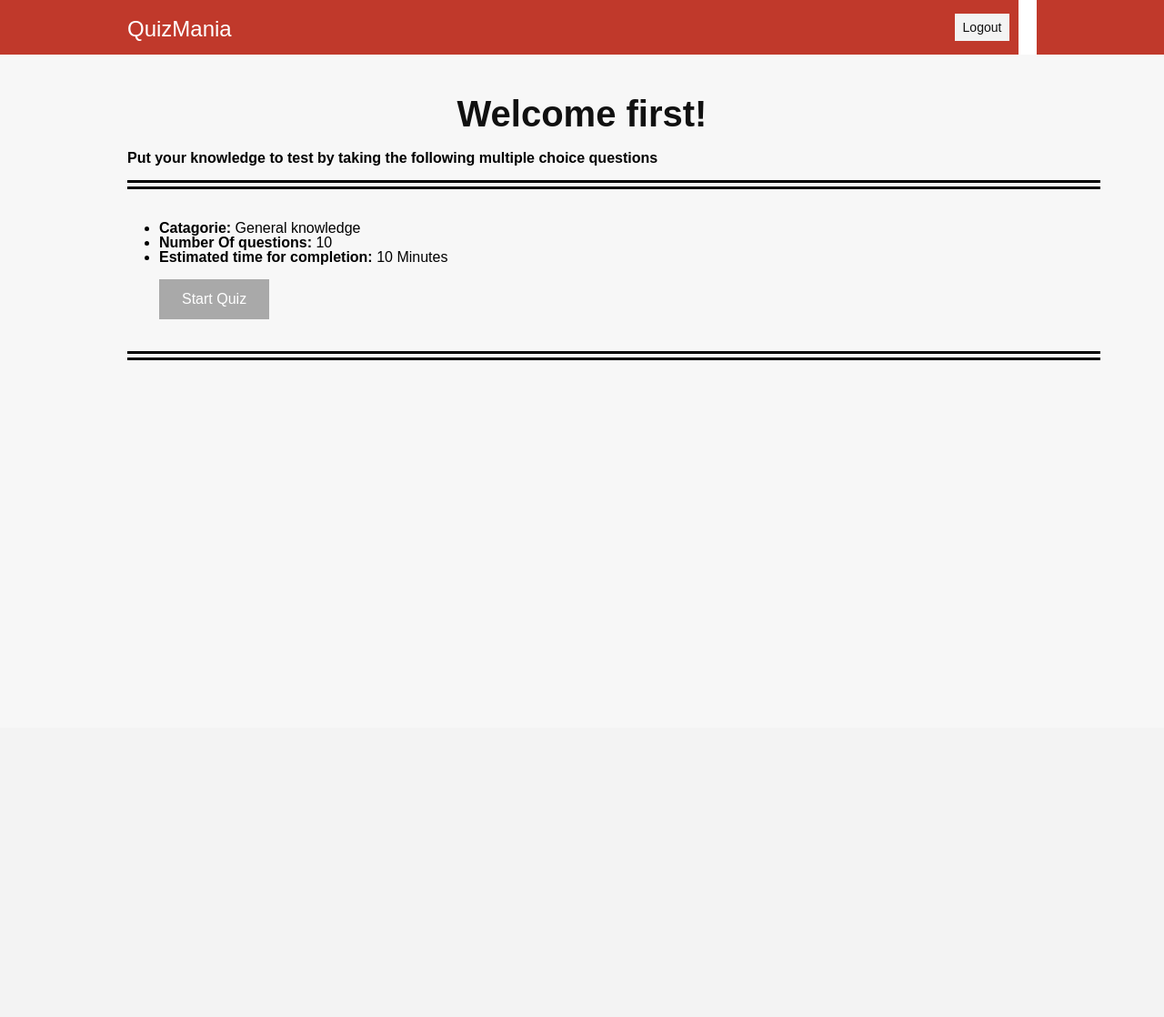
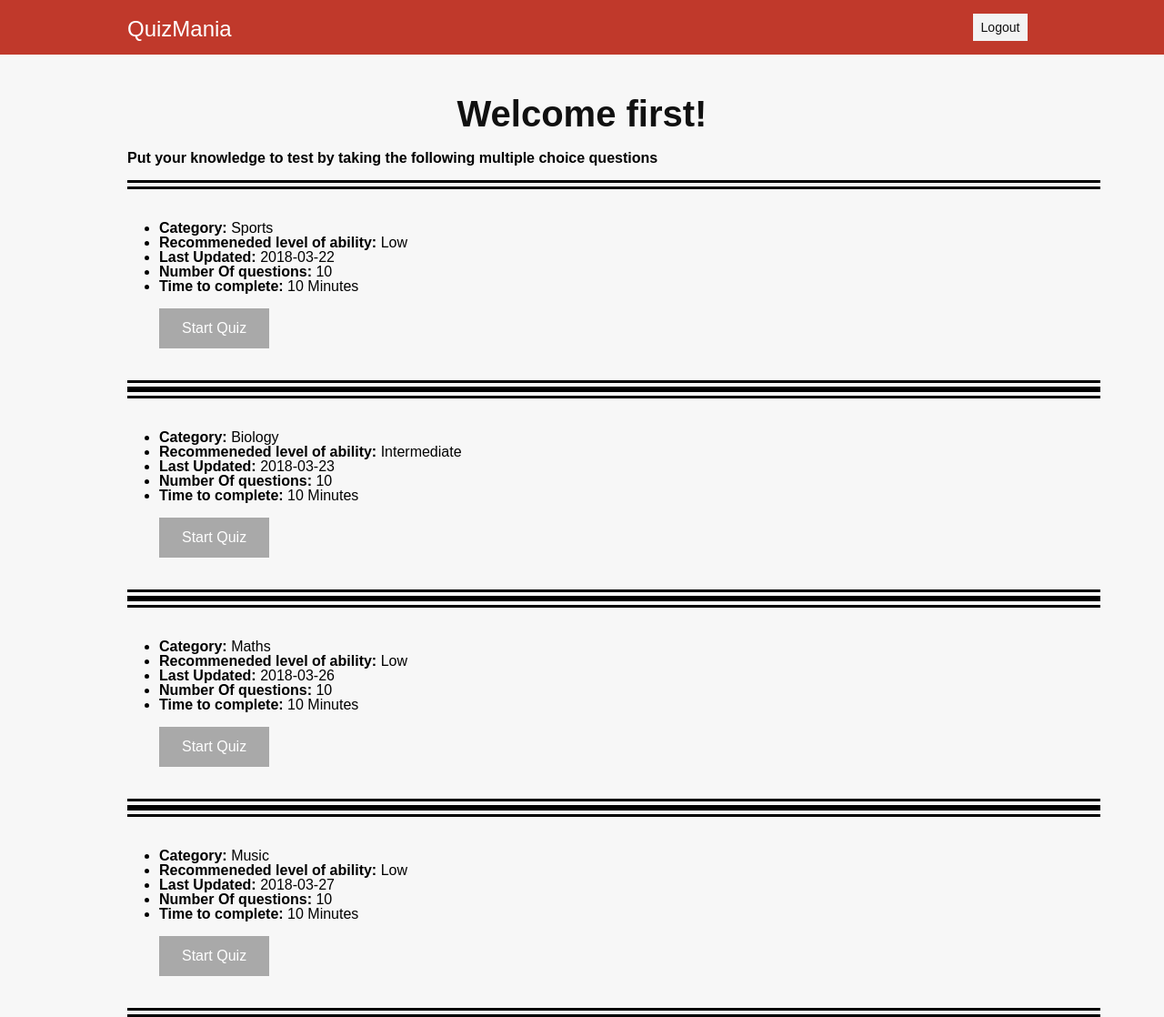
Before and after one commit to carlosnabais/QuizManiaApp, a PHP site: page / in a window 1280 px wide. Shown: the whole page at 91% size. Before the commit the page ends 396 px from the top, so only its background shows below. Run offline with PHP 8.4, Linux system fonts and the light colour scheme; a user stored in the database is signed in; data comes from the database, SQL or seed files in the repository.

Commit message:
Output category in index
Output all category details to users in <div> tags
Trim category title to rid unwanted spaces
Allow category title to accept numbers and spaces

```diff
--- a/quizmania/header.php
+++ b/quizmania/header.php
@@ -76,7 +76,6 @@
 								<a href="register.php">Register</a>';
 						}
 					?>
-					<a href=""></a>
 				</div>
 			</div>
 		</nav>
--- a/quizmania/includes/newCategory.inc.php
+++ b/quizmania/includes/newCategory.inc.php
@@ -15,8 +15,10 @@
       exit();
     }
     else{
+      //Remove any accidental spaces
+      $title =trim($title);
       //Check if input characters are valid
-      if(!preg_match("/^[a-zA-Z]*$/", $title)){
+      if(!preg_match("/^[a-zA-Z0-9 \s]+$/", $title)){
         header("Location: ../newCategory.php?title=invalid");
         exit();
       }
--- /dev/null
+++ b/quizmania/includes/refineCategoryOutput.inc.php
@@ -0,0 +1,55 @@
+<?php
+  if(isset($_POST['refine'])){
+
+    	include ("dbh.inc.php");
+
+    $catTitle = mysqli_real_escape_string($conn, $_POST['catName']);
+    $level =  mysqli_real_escape_string($conn, $_POST['catLevel']);
+
+    if(empty($catTitle) and empty($level)){
+      //if both search fields are empty
+      Header("Location: ../adminHome.php?refineFields=empty");
+      exit();
+    }
+    else if(empty($catTitle) and !empty($level)){
+      //if title field empty but level field is set
+      //Populating user drop down select with username array
+      $sql = "SELECT * FROM `Categories` WHERE `categoryLevel` = '$level'";
+      $query = mysqli_query($conn, $sql);
+      while($array[] = $query-> fetch_object());
+      array_pop($array);
+      Header("Location: ../adminHome.php?refine=level");
+      exit();
+
+    }
+    else if(!empty($catTitle) and empty($level)){
+      //if title field is set but level field is empty
+      //Populating user drop down select with username array
+      $sql = "SELECT * FROM `Categories` WHERE `categoryTitle` = '$catTitle'";
+      $query = mysqli_query($conn, $sql);
+      while($array[] = $query-> fetch_object());
+      array_pop($array);
+      Header("Location: ../adminHome.php?refine=title");
+      exit();
+
+    }
+    else if(!empty($catTitle) and !empty($level)){
+      //if both fields are set
+      //Populating user drop down select with username array
+      $sql = "SELECT * FROM `Categories` WHERE `categoryTitle` = '$catTitle' AND `categoryLevel` = '$level'";
+      $query = mysqli_query($conn, $sql);
+      while($array[] = $query-> fetch_object());
+      array_pop($array);
+      Header("Location: ../adminHome.php?refine=title&level");
+      exit();
+    }
+  }
+  else{
+
+    	include ("dbh.inc.php");
+    //Populating user drop down select with username array
+    $sql = "SELECT * FROM `Categories`";
+    $query = mysqli_query($conn, $sql);
+    while($array[] = $query-> fetch_object());
+    array_pop($array);
+  }
--- a/quizmania/index.php
+++ b/quizmania/index.php
@@ -1,63 +1,58 @@
 <?php
 	include_once 'header.php';
 	include_once 'includes/dbh.inc.php';
+  include_once 'includes/refineCategoryOutput.inc.php'
 ?>
 
 			<?php
 				if(isset($_SESSION['uID'])){
-					$sql = "SELECT * FROM `users` WHERE `userID` = '".$_SESSION['uID']."' ";
+					//this is what is diplayed to the signed in users
+					echo '<section class="main-container">';
+					echo '<div class="main-wrapper">';
+
+          $sql = "SELECT * FROM `users` WHERE `userID` = '".$_SESSION['uID']."' ";
 					$result = mysqli_query($conn, $sql);
 					$resultCheck = mysqli_fetch_array($result);
-					//echo 'You are logged in '.$resultCheck['username'];
-					//checks if the person logged in is a user or an admin
-					//diplayes different features according to the users/admins
-				if ($resultCheck['adminAccess'] == 0 ){
-					//this is what is diplayed to the users
-					echo '<section class="main-container">';
-					echo '<div class="main-wrapper">';
-					echo '<h2>Welcome '.$resultCheck['firstName']."!";
+          if ($resultCheck['adminAccess'] == false ){
+            //welcome message for normal user
+            echo '<h2>Welcome '.$resultCheck['firstName']."!";
+          }
+          else if($resultCheck['adminAccess'] == true){
+            //welcome message for admin to inform them they are at admin level
+            echo '<h2>Welcome Admin, '.$resultCheck['firstName']."!";
+          }
 					echo '</h2>';
 					echo '</br>';
 					echo '<h3>Put your knowledge to test by taking the following multiple choice questions</h3>';
 					echo '</br>';
-					echo '<div class="unorderlist">';
-					echo '<ul>';
-					echo '<li><Strong>Catagorie: </strong>General knowledge</li>';
-					echo '<li><Strong>Number Of questions: </strong>10</li>';
-					echo '<li><Strong>Estimated time for completion: </strong>10 Minutes</li>';
-					echo '</br>';
-					echo '<a href="questions.php?n=1" class="startquiz">Start Quiz</a>';
-					echo '</ul>';
+
+          foreach($array as $catFull) :
+
+          echo '<div class="unorderlist">';
+					echo  '<ul>';
+					echo    '<li><Strong>Category: </strong>'. $catFull->categoryTitle .'</li>';
+					echo    '<li><Strong>Recommeneded level of ability: </strong>'. $catFull->categoryLevel .'</li>';
+					echo    '<li><Strong>Last Updated: </strong>'. $catFull->dateUpdated .'</li>';
+					echo    '<li><Strong>Number Of questions: </strong>10</li>';
+					echo    '<li><Strong>Time to complete: </strong>10 Minutes</li>';
+					echo    '</br>';
+					echo    '<a href="questions.php?n=1" class="startquiz">Start Quiz</a>';
+					echo  '</ul>';
 					echo '</div>';
+
+          endforeach;
+
 					echo '</div>';
 					echo '</section>';
-				}elseif($resultCheck['adminAccess'] == 1){
-					// this is what is displayed to the admin
+
+
+				}
+        else{
+
 					echo '<section class="main-container">';
-					echo '<div class="main-wrapper">';
-					echo '<h2>Welcome Admin ';
-					echo $resultCheck['firstName']."!";
-					echo '</h2>';
-					echo '</br>';
-					echo '<h2>Put your knowledge to test by taking the following multiple choice questions</h2>';
-					echo '</br>';
-					echo '<div class="unorderlist">';
-					echo '<ul>';
-					echo '<li><Strong>Catagorie: </strong>General knowledge</li>';
-					echo '<li><Strong>Number Of questions: </strong>10</li>';
-					echo '<li><Strong>Estimated time for completion: </strong>10 Minutes</li>';
-					echo '</br>';
-					echo '<a href="questions.php?n=1" class="startquiz">Start Quiz</a>';
-					echo '</ul>';
-					echo '</div>';
-					echo '</div>';
-					echo '</section>';
-				}
-				}else{
-					echo '<section class="main-container">';
-					echo '<div class="main-wrapper">';
-					echo '<h2>Welcome</h2>';
-					echo '</div>';
+					echo  '<div class="main-wrapper">';
+					echo    '<h2>Welcome</h2>';
+					echo  '</div>';
 					echo '</section>';
 				}
 			?>
```
